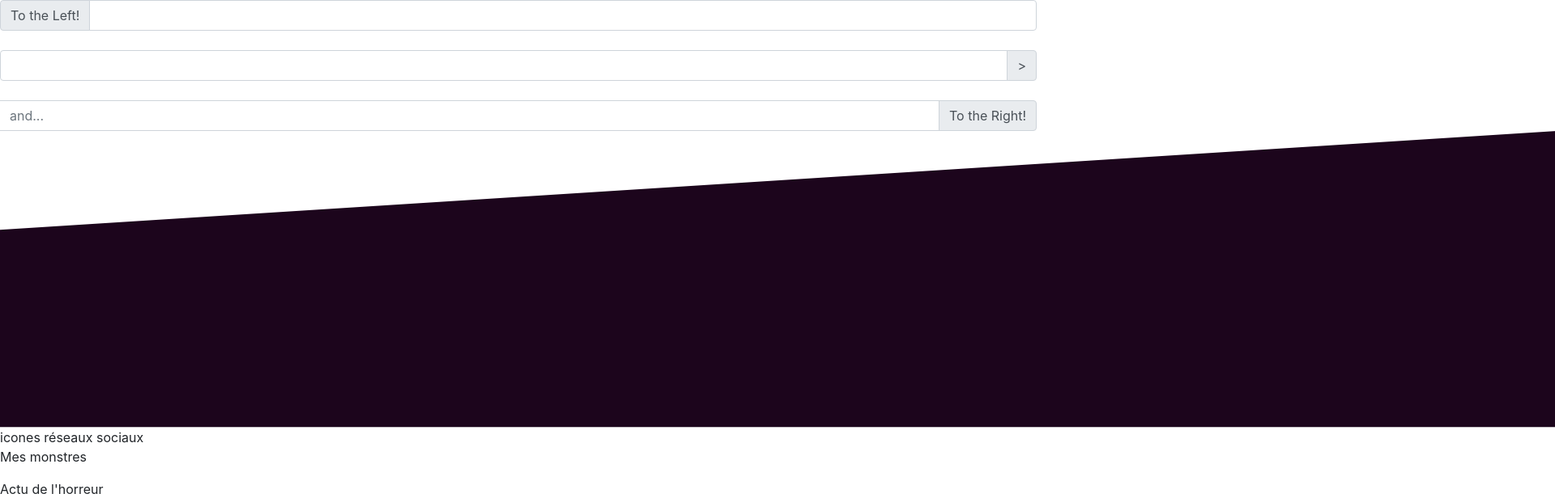
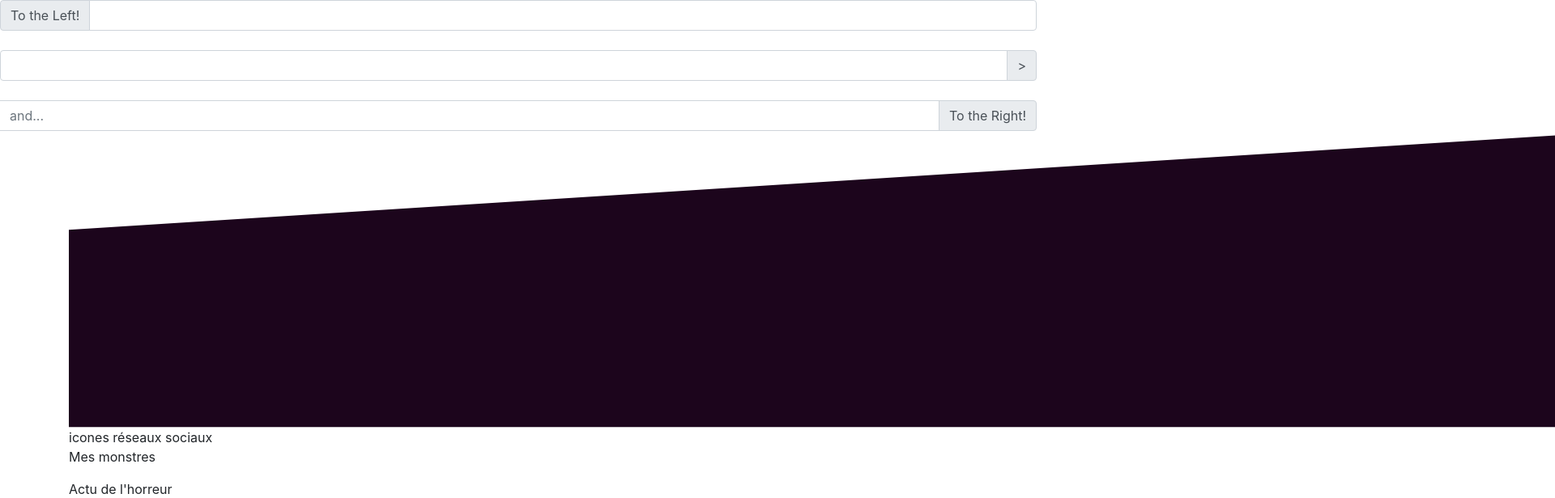
Before and after one commit to cnahornyj/hackathon_halloween, a React (Create React App) app: page / in a window 1280 px wide. Shown: the top 616 px of the page at 81% size, 1920 px wide, since content can reach past the window. Built offline with nearby package versions, Linux system fonts and the light colour scheme.

Commit message:
ajout balise reactstrap container

```diff
--- a/src/components/Footer.js
+++ b/src/components/Footer.js
@@ -1,6 +1,6 @@
 import React, {Component} from 'react';
 import bg_footer from '../img/bg_footer.png';
-
+import { Container } from 'reactstrap';
 
 class Footer extends Component {
     constructor(props){
@@ -11,6 +11,7 @@ class Footer extends Component {
     render(){
         return(
             <footer>
+                <Container >
                     <img src={bg_footer} alt="bg-footer" />
                     <div>
                         <div>icones réseaux sociaux</div>
@@ -21,7 +22,9 @@ class Footer extends Component {
                             <p>Mentions légales</p>
                         </div>
                     </div>
+                </ Container>
             </footer>
+
         )
     }
 }
```
Lines whose indentation alone changed are shown as unchanged.
